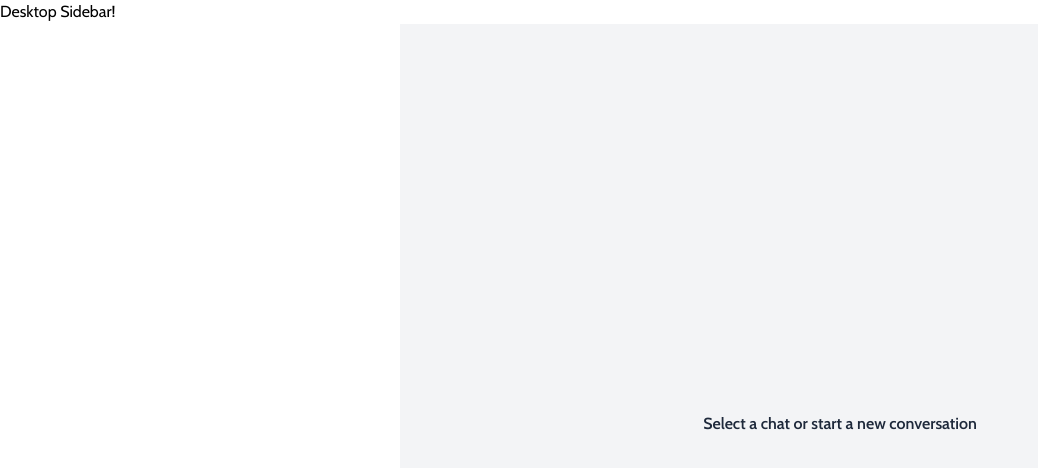
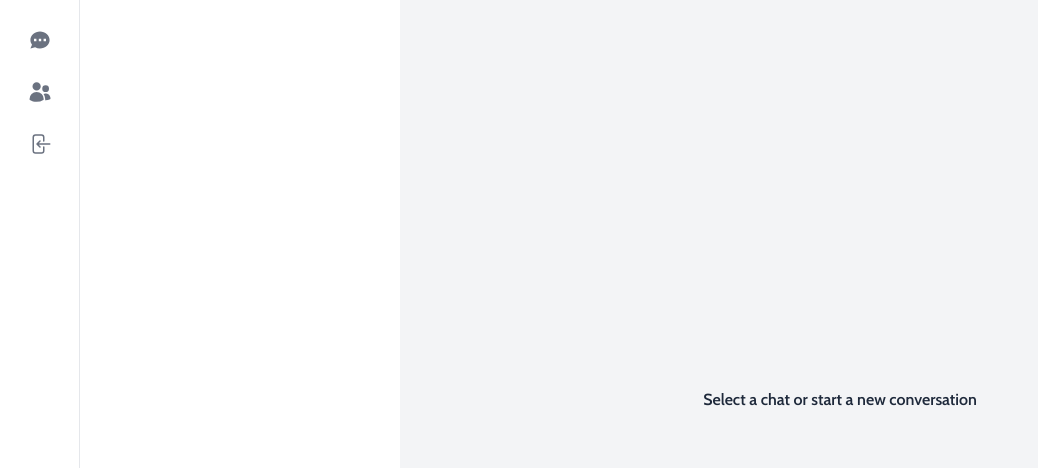
Before and after one commit to AryanPahuja21/Hola-Amigo, a Next.js app: page /users in a window 1280 px wide. Shown: the top 468 px of the page, without its empty margins (0-1038 px from the left). Built offline with nearby package versions, Linux system fonts and the light colour scheme.

Commit message:
desktop sidebar created

```diff
--- /dev/null
+++ b/app/_components/sidebar/DesktopItem.tsx
@@ -0,0 +1,52 @@
+"use client";
+
+import clsx from "clsx";
+import Link from "next/link";
+
+interface DesktopItemProps {
+  href?: string;
+  label: string;
+  icon: any;
+  active?: boolean;
+  onClick?: () => void;
+}
+
+const DesktopItem: React.FC<DesktopItemProps> = ({
+  href = "/",
+  label,
+  icon: Icon,
+  active,
+  onClick,
+}) => {
+  const handleClick = () => {
+    if (onClick) {
+      return onClick();
+    }
+  };
+
+  return (
+    <li onClick={handleClick}>
+      <Link
+        href={href}
+        className={clsx(`
+        group
+        flex
+        gap-x-3
+        rounded-md
+        p-3
+        text-sm
+        leading-6
+        font-semibold
+        text-gray-500
+        hover:text-black
+        hover:bg-gray-100
+        `)}
+      >
+        <Icon className="h-6 w-6 shrink-0" />
+        <span className="sr-only">{label}</span>
+      </Link>
+    </li>
+  );
+};
+
+export default DesktopItem;
--- a/app/_components/sidebar/DesktopSidebar.tsx
+++ b/app/_components/sidebar/DesktopSidebar.tsx
@@ -1,7 +1,29 @@
+"use client";
+
+import useRoutes from "@/app/hooks/useRoutes";
+import { useState } from "react";
+import DesktopItem from "./DesktopItem";
+
 const DesktopSidebar = () => {
+  const routes = useRoutes();
+  const [isOpen, setIsOpen] = useState(false);
+
   return (
-    <div>
-      <h1>Desktop Sidebar!</h1>
+    <div className="hidden lg:fixed lg:inset-y-0 lg:left-0 lg:z-40 lg:w-20 xl:px-6 lg:overflow-y-auto lg:bg-white lg:border-r-[1px] lg:pb-4 lg:flex lg:flex-col justify-between">
+      <nav className="mt-4 flex flex-col justify-between">
+        <ul role="list" className="flex flex-col items-center space-y-1">
+          {routes.map((route) => (
+            <DesktopItem
+              key={route.label}
+              href={route.href}
+              label={route.label}
+              icon={route.icon}
+              active={route.active}
+              onClick={route.onClick}
+            />
+          ))}
+        </ul>
+      </nav>
     </div>
   );
 };
```
